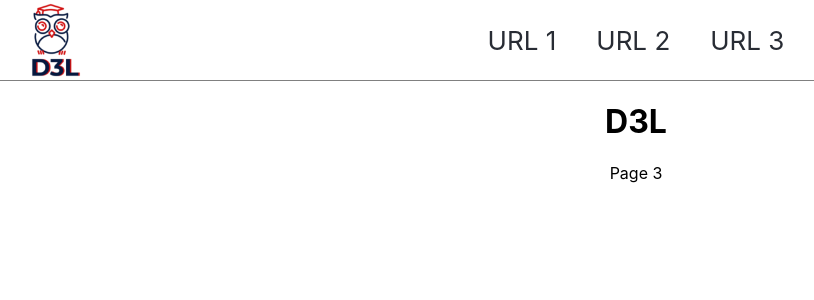
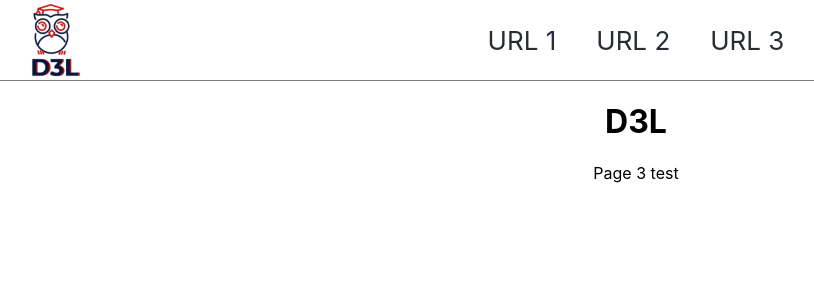
Before and after one commit to agaspari/D3L, a React (Create React App) app in the folder frontend/: page /page3 in a window 1280 px wide. Shown: the top 300 px of the page, without its empty margins (4-818 px from the left). Built offline with nearby package versions, Linux system fonts and the light colour scheme.

Commit message:
hello world

```diff
--- a/frontend/src/pages/Page3.jsx
+++ b/frontend/src/pages/Page3.jsx
@@ -4,7 +4,7 @@ export default class Page3 extends React.Component {
     constructor(props) {
         super(props);
         this.state = {
-            pageName: "Page 3"
+            pageName: "Page 3 test"
         };
     }
 
```
